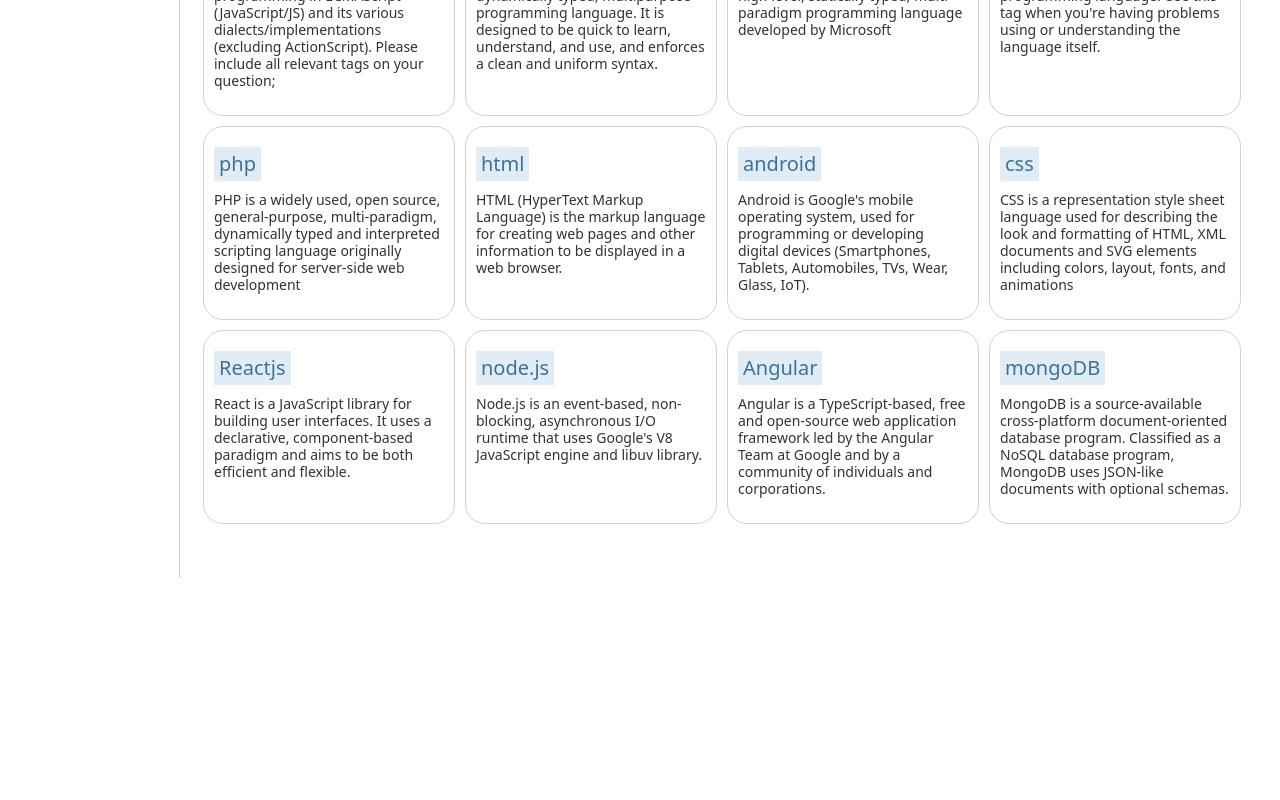
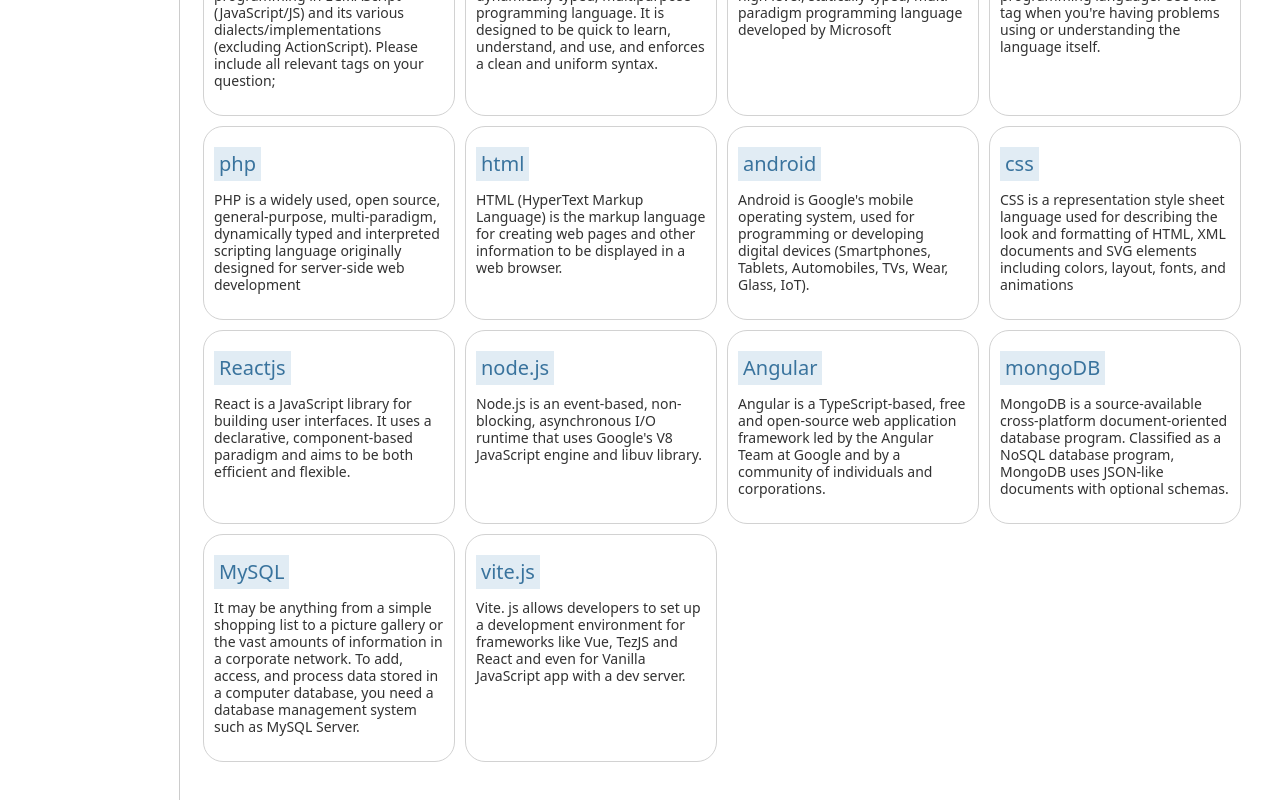
Before and after one commit to vicky9168/Stack-Overflow-Clone, a React (Create React App) app in the folder client/: page /Tags in a window 1280 px wide. Shown: the part 332-1132 px from the top of the page. Before the commit the page ends 910 px from the top, so only its background shows below. Built offline with nearby package versions, Linux system fonts and the light colour scheme; no server answers.

Commit message:
tag changed

```diff
--- a/client/src/pages/Tags/Tags.jsx
+++ b/client/src/pages/Tags/Tags.jsx
@@ -52,6 +52,14 @@
         id: 12,
         tagName: "mongoDB",
         tagDesc: "MongoDB is a source-available cross-platform document-oriented database program. Classified as a NoSQL database program, MongoDB uses JSON-like documents with optional schemas. "
+    },{
+        id: 13,
+        tagName: "MySQL",
+        tagDesc: "It may be anything from a simple shopping list to a picture gallery or the vast amounts of information in a corporate network. To add, access, and process data stored in a computer database, you need a database management system such as MySQL Server."
+    },{
+        id: 14,
+        tagName: "vite.js",
+        tagDesc: "Vite. js allows developers to set up a development environment for frameworks like Vue, TezJS and React and even for Vanilla JavaScript app with a dev server."
     }]
   return (
 <div className="home-container-1">
```
Also changed, not shown: 19 other files (tests, documents, lock files or other folders).
